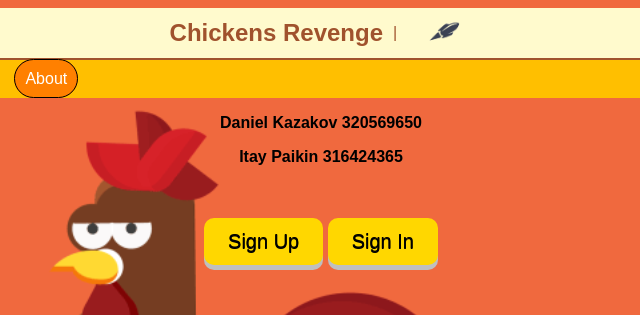
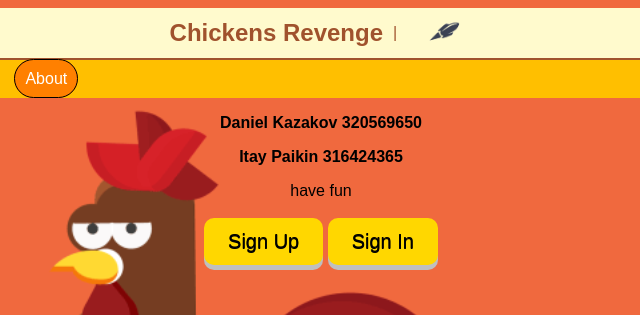
Before and after one commit to itaypai/chicken-invaders-style-game, a plain HTML site: page index.html in a window 1280 px wide. Shown: the top 315 px of the page, 319-959 px from the left. Drawn offline with Linux system fonts and the light colour scheme.

Commit message:
Update index.html

```diff
--- a/index.html
+++ b/index.html
@@ -69,7 +69,7 @@
             <div class="background-gif"></div>
             <p><b>Daniel Kazakov 320569650</b></p>
             <p><b>Itay Paikin 316424365</b></p>
-
+		have fun
             <br>
             <br>
             <input id = "Registration" type = "button" value = "Sign Up" onclick="location.href='#signup'; showClickedPage('#signup_page')">
```
